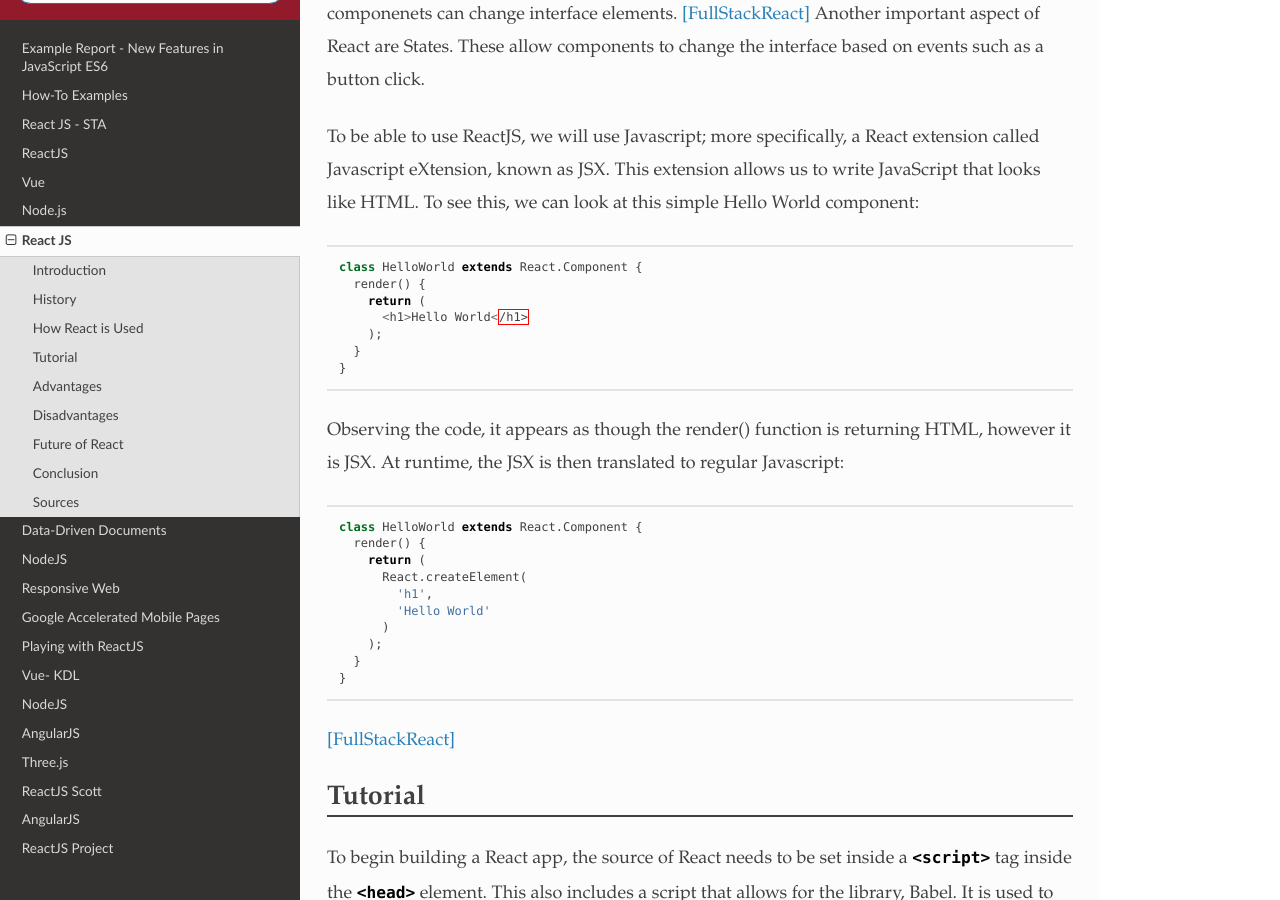
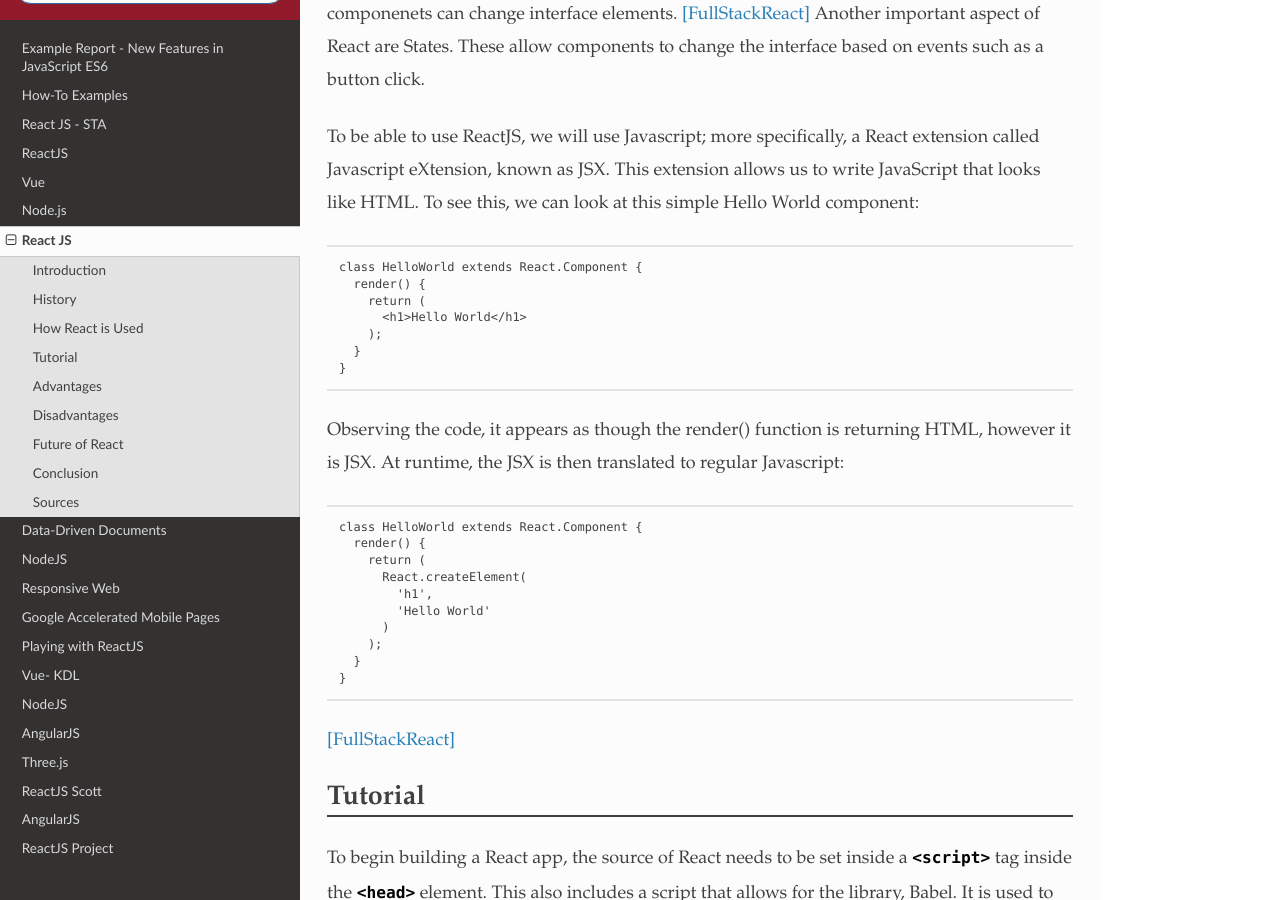
Before and after one commit to pvcraven/2019_spring_web_dev, a Sphinx documentation site: the page built from source/final/dewerff/index.rst, in a window 1280 px wide and 900 px high, scrolled down 1028 px. Built offline with Sphinx 7.4.7 and the Read the Docs theme 2.0.0, drawn with Linux system fonts in a browser that asks for light colours.

Commit message:
Changed javascript to text

```diff
--- a/source/final/dewerff/index.rst
+++ b/source/final/dewerff/index.rst
@@ -15,7 +15,7 @@
 
 To be able to use ReactJS, we will use Javascript; more specifically, a React extension called Javascript eXtension, known as JSX. This extension allows us to write JavaScript that looks like HTML. To see this, we can look at this simple Hello World component:
 
-.. code-block:: javascript
+.. code-block:: text
 
   class HelloWorld extends React.Component {
     render() {
@@ -27,7 +27,7 @@
 
 Observing the code, it appears as though the render() function is returning HTML, however it is JSX. At runtime, the JSX is then translated to regular Javascript:
 
-.. code-block:: javascript
+.. code-block:: text
 
 	class HelloWorld extends React.Component {
 	  render() {
```
